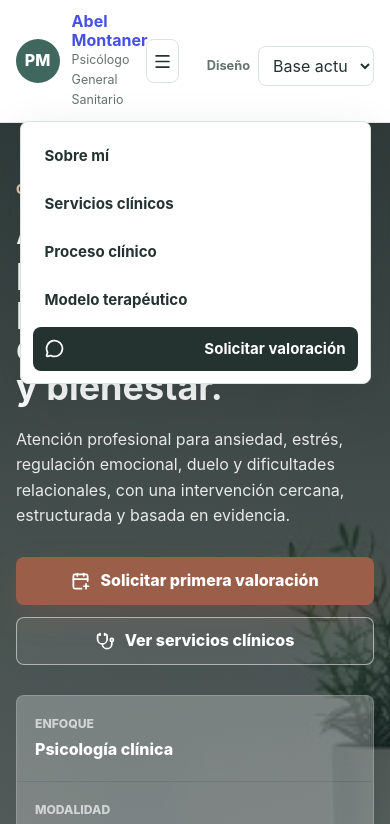
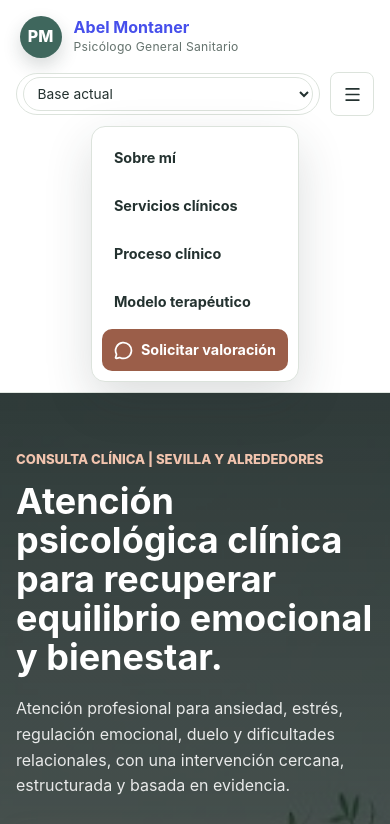
Before and after one commit to kenta2097/psy-page, a plain HTML site: page index.html in a window 390 px wide. Both pictures are taken after a click on the button "Abrir navegación". Shown: the top 824 px of the page. Drawn offline with nearby package versions, Linux system fonts and the light colour scheme.

Commit message:
feat: polish header and motion

```diff
--- a/app.js
+++ b/app.js
@@ -2,6 +2,103 @@ const navToggle = document.querySelector(".nav-toggle");
 const siteNav = document.querySelector(".site-nav");
 const themeSelect = document.querySelector("#theme-select");
 const THEME_STORAGE_KEY = "psy-temporary-theme";
+const reduceMotionQuery = window.matchMedia("(prefers-reduced-motion: reduce)");
+
+const setupScrollEffects = () => {
+  if (reduceMotionQuery.matches) {
+    return;
+  }
+
+  document.documentElement.classList.add("motion-ready");
+
+  const revealSelectors = [
+    ".section-heading",
+    ".intro-grid article",
+    ".specialty-card",
+    ".guidance-card",
+    ".process-list li",
+    ".split-section > *",
+    ".contact-list span",
+    ".contact-list a"
+  ];
+
+  const revealElements = Array.from(document.querySelectorAll(revealSelectors.join(",")));
+
+  revealElements.forEach((element, index) => {
+    element.classList.add("reveal");
+    element.style.setProperty("--reveal-delay", `${(index % 8) * 55}ms`);
+  });
+
+  if (!("IntersectionObserver" in window)) {
+    revealElements.forEach((element) => element.classList.add("is-visible"));
+    return;
+  }
+
+  const observer = new IntersectionObserver(
+    (entries) => {
+      entries.forEach((entry) => {
+        if (!entry.isIntersecting) {
+          return;
+        }
+
+        entry.target.classList.add("is-visible");
+        observer.unobserve(entry.target);
+      });
+    },
+    {
+      threshold: 0.16,
+      rootMargin: "0px 0px -10% 0px"
+    }
+  );
+
+  revealElements.forEach((element) => observer.observe(element));
+};
+
+const setupScrollState = () => {
+  if (reduceMotionQuery.matches) {
+    return;
+  }
+
+  const heroMedia = document.querySelector(".hero-media");
+  let ticking = false;
+
+  const updateScrollVisuals = () => {
+    const y = window.scrollY || 0;
+
+    if (siteNav && navToggle && y > 16) {
+      siteNav.classList.remove("is-open");
+      navToggle.setAttribute("aria-expanded", "false");
+      navToggle.setAttribute("aria-label", "Abrir navegación");
+    }
+
+    const header = document.querySelector("[data-header]");
+    if (header) {
+      header.classList.toggle("scrolled", y > 10);
+    }
+
+    if (heroMedia) {
+      const parallax = Math.min(24, y * 0.06);
+      document.documentElement.style.setProperty("--hero-parallax", `${parallax}px`);
+    }
+
+    ticking = false;
+  };
+
+  window.addEventListener(
+    "scroll",
+    () => {
+      if (ticking) {
+        return;
+      }
+
+      ticking = true;
+      window.requestAnimationFrame(updateScrollVisuals);
+    },
+    { passive: true }
+  );
+
+  updateScrollVisuals();
+};
 
 const applyTheme = (themeName) => {
   if (!themeName || themeName === "base") {
@@ -43,3 +140,6 @@ if (navToggle && siteNav) {
     }
   });
 }
+
+setupScrollEffects();
+setupScrollState();
--- a/index.html
+++ b/index.html
@@ -19,12 +19,13 @@
     <header class="site-header" data-header>
       <a class="brand" href="#inicio" aria-label="Abel Montaner">
         <span class="brand-mark">PM</span>
-        <span>
+        <span class="brand-copy">
           <strong>Abel Montaner</strong>
           <small>Psicólogo General Sanitario</small>
         </span>
       </a>
 
+      <div class="header-tools">
         <div class="theme-switcher" aria-label="Selector temporal de diseño">
           <label for="theme-select">Diseño</label>
           <select id="theme-select" name="theme">
@@ -39,6 +40,7 @@
         <button class="nav-toggle" type="button" aria-expanded="false" aria-controls="site-nav" aria-label="Abrir navegación">
           <i data-lucide="menu" aria-hidden="true"></i>
         </button>
+      </div>
 
       <nav class="site-nav" id="site-nav" aria-label="Navegación principal">
         <a href="#sobre-mi">Sobre mí</a>
--- a/styles.css
+++ b/styles.css
@@ -210,6 +210,10 @@ html {
   scroll-behavior: smooth;
 }
 
+html.motion-ready {
+  --hero-parallax: 0px;
+}
+
 body {
   margin: 0;
   font-family: Inter, ui-sans-serif, system-ui, -apple-system, BlinkMacSystemFont, "Segoe UI", sans-serif;
@@ -272,14 +276,19 @@ select {
   top: 0;
   z-index: 20;
   min-height: var(--header-height);
-  display: flex;
+  display: grid;
+  grid-template-columns: auto 1fr auto;
   align-items: center;
-  justify-content: space-between;
-  gap: 28px;
-  padding: 14px 5vw;
+  gap: 18px;
+  padding: 12px 5vw;
   background: var(--header-bg);
   border-bottom: 1px solid var(--header-border);
   backdrop-filter: blur(14px);
+  transition: background-color 220ms ease, border-color 220ms ease, box-shadow 220ms ease, padding 220ms ease;
+}
+
+.site-header.scrolled {
+  box-shadow: 0 10px 30px rgba(36, 50, 48, 0.08);
 }
 
 .brand {
@@ -287,18 +296,28 @@ select {
   align-items: center;
   gap: 12px;
   min-width: 0;
+  padding: 6px 8px 6px 4px;
+  border-radius: 14px;
+  transition: background-color 180ms ease;
+}
+
+.brand:hover,
+.brand:focus-visible {
+  background: rgba(255, 255, 255, 0.36);
+  outline: none;
 }
 
 .brand-mark {
   display: grid;
   place-items: center;
-  width: 44px;
-  height: 44px;
-  flex: 0 0 44px;
+  width: 42px;
+  height: 42px;
+  flex: 0 0 42px;
   border-radius: 50%;
   background: var(--sage-dark);
   color: var(--white);
   font-weight: 800;
+  box-shadow: 0 8px 18px rgba(36, 50, 48, 0.18);
 }
 
 .brand strong,
@@ -313,13 +332,26 @@ select {
 
 .brand small {
   color: var(--muted);
-  font-size: 0.78rem;
+  font-size: 0.76rem;
+  letter-spacing: 0.02em;
+}
+
+.header-tools {
+  display: inline-flex;
+  align-items: center;
+  justify-content: flex-end;
+  gap: 10px;
 }
 
 .site-nav {
   display: flex;
   align-items: center;
   gap: 8px;
+  justify-self: center;
+  padding: 6px;
+  border: 1px solid var(--line);
+  border-radius: 999px;
+  background: rgba(255, 255, 255, 0.72);
 }
 
 .site-nav a {
@@ -327,11 +359,11 @@ select {
   display: inline-flex;
   align-items: center;
   gap: 8px;
-  padding: 10px 12px;
-  border-radius: var(--radius);
+  padding: 9px 12px;
+  border-radius: 999px;
   color: var(--nav-link);
   font-weight: 650;
-  font-size: 0.94rem;
+  font-size: 0.9rem;
 }
 
 .site-nav a:hover,
@@ -341,13 +373,13 @@ select {
 }
 
 .nav-cta {
-  background: var(--ink);
+  background: var(--clay-dark);
   color: var(--white) !important;
 }
 
 .nav-cta:hover,
 .nav-cta:focus-visible {
-  background: var(--sage-dark) !important;
+  background: var(--button-primary-hover) !important;
 }
 
 .nav-toggle {
@@ -366,7 +398,10 @@ select {
   display: inline-flex;
   align-items: center;
   gap: 8px;
-  margin-left: auto;
+  padding: 4px 8px;
+  border: 1px solid var(--line);
+  border-radius: 999px;
+  background: rgba(255, 255, 255, 0.72);
 }
 
 .theme-switcher label {
@@ -376,10 +411,11 @@ select {
 }
 
 .theme-switcher select {
-  min-height: 38px;
+  min-height: 34px;
+  min-width: 170px;
   border: 1px solid var(--line);
-  border-radius: var(--radius);
-  padding: 8px 10px;
+  border-radius: 999px;
+  padding: 6px 10px;
   color: var(--ink);
   background: var(--white);
 }
@@ -412,7 +448,8 @@ select {
   background-image: url("images/abel-cover.jpeg");
   background-size: cover;
   background-position: center;
-  transform: scale(1.02);
+  transform: translateY(var(--hero-parallax, 0px)) scale(1.02);
+  will-change: transform;
 }
 
 .hero-overlay {
@@ -992,6 +1029,18 @@ details p {
   color: var(--footer-text);
 }
 
+.motion-ready .reveal {
+  opacity: 0;
+  transform: translateY(18px);
+  transition: opacity 520ms ease, transform 520ms ease;
+  transition-delay: var(--reveal-delay, 0ms);
+}
+
+.motion-ready .reveal.is-visible {
+  opacity: 1;
+  transform: translateY(0);
+}
+
 .footer-grid {
   display: grid;
   grid-template-columns: 1fr auto;
@@ -1023,15 +1072,28 @@ details p {
 }
 
 @media (max-width: 980px) {
+  .site-header {
+    grid-template-columns: 1fr auto;
+    gap: 10px;
+    padding: 10px 4.5vw;
+  }
+
+  .header-tools {
+    justify-self: end;
+  }
+
   .theme-switcher {
-    order: 3;
-    width: 100%;
-    margin: 10px 0 0;
-    justify-content: flex-end;
+    padding: 3px 6px;
+  }
+
+  .theme-switcher label {
+    display: none;
   }
 
   .theme-switcher select {
-    width: min(260px, 100%);
+    min-width: 150px;
+    width: auto;
+    font-size: 0.86rem;
   }
 
   .nav-toggle {
@@ -1039,17 +1101,16 @@ details p {
   }
 
   .site-nav {
-    position: absolute;
-    top: calc(100% - 1px);
-    right: 5vw;
-    left: 5vw;
+    grid-column: 1 / -1;
+    position: static;
     display: none;
     flex-direction: column;
     align-items: stretch;
-    gap: 4px;
-    padding: 12px;
+    gap: 6px;
+    padding: 10px;
+    margin-top: 2px;
     border: 1px solid var(--line);
-    border-radius: var(--radius);
+    border-radius: 14px;
     background: var(--white);
     box-shadow: var(--shadow);
   }
@@ -1061,6 +1122,11 @@ details p {
   .site-nav a {
     justify-content: space-between;
     color: var(--ink);
+    border-radius: 10px;
+  }
+
+  .site-nav .nav-cta {
+    justify-content: center;
   }
 
   h1 {
@@ -1113,7 +1179,28 @@ details p {
   }
 
   .site-header {
-    padding: 12px 4vw;
+    grid-template-columns: 1fr;
+    padding: 10px 4vw;
+    gap: 8px;
+  }
+
+  .brand {
+    width: 100%;
+  }
+
+  .header-tools {
+    width: 100%;
+    justify-content: space-between;
+  }
+
+  .theme-switcher {
+    flex: 1;
+    min-width: 0;
+  }
+
+  .theme-switcher select {
+    width: 100%;
+    min-width: 0;
   }
 
   .section-shell {
@@ -1168,3 +1255,20 @@ details p {
     grid-template-columns: 1fr;
   }
 }
+
+@media (prefers-reduced-motion: reduce) {
+  html {
+    scroll-behavior: auto;
+  }
+
+  .site-header,
+  .hero-media,
+  .motion-ready .reveal {
+    transition: none !important;
+  }
+
+  .motion-ready .reveal {
+    opacity: 1 !important;
+    transform: none !important;
+  }
+}
```
Lines whose indentation alone changed are shown as unchanged.
